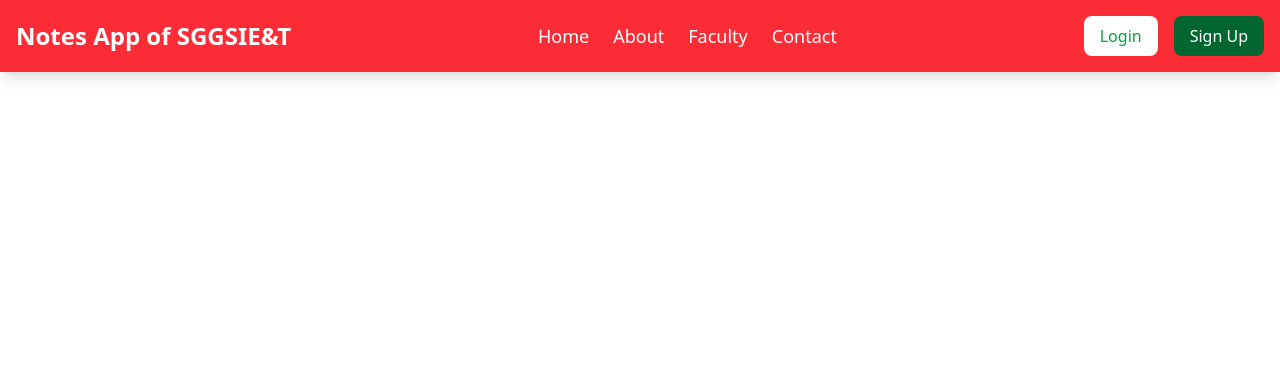
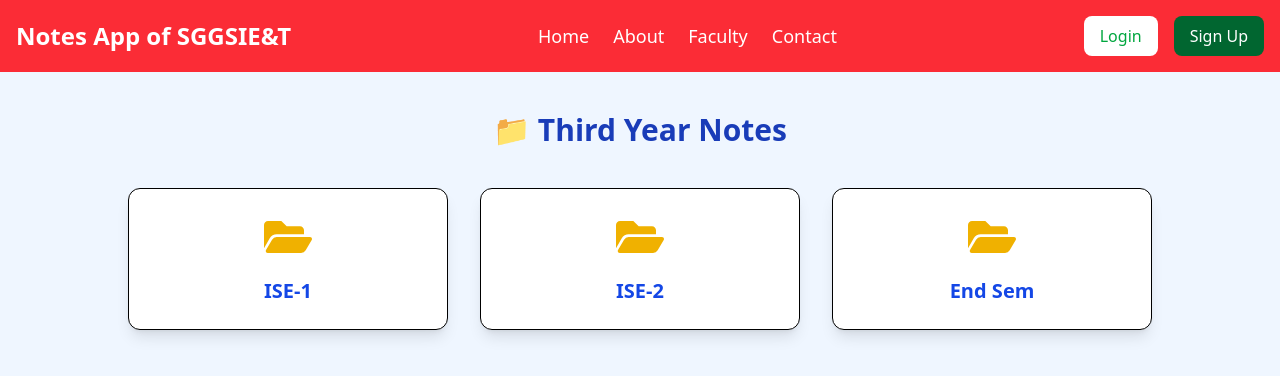
Before and after one commit to rupalishirnath/Departmental_Academic_Portal, a React (Vite) app in the folder frontend/: page /notes/third-year in a window 1280 px wide. Shown: the top 376 px of the page. Built offline with nearby package versions, Linux system fonts and the light colour scheme.

Commit message:
slight changes

```diff
--- a/frontend/src/App.jsx
+++ b/frontend/src/App.jsx
@@ -7,22 +7,28 @@
 import Contact from "./Components/Contact";
 import Login from "./Components/Login";
 import Signup from "./Components/Signup";
-import FirstYear from "./Components/FirstYear";
+//import FirstYear from "./Components/FirstYear";
+
+import FirstYear from './Components/FirstYear';
+import SecondYear from './Components/SecondYear';
+import ThirdYear from './Components/ThirdYear';
+import FourthYear from './Components/FourthYear'
+
 
 const App = () => {
   return (
    <>
 
       <Navbar />
-      <Routes>
-      <Route path="/" element={<Home />} />
-      <Route path="/notes/first-year" element={<FirstYear />} />
-        <Route path="/about" element={<About />} />
-        <Route path="/faculty" element={<Faculty />} />
-        <Route path="/contact" element={<Contact />} />
-        <Route path="/login" element={<Login />} />
-        <Route path="/signup" element={<Signup/>} />
-      </Routes>
+
+<Routes>
+  <Route path="/" element={<Home />} />
+  <Route path="/notes/first-year" element={<FirstYear />} />
+  <Route path="/notes/second-year" element={<SecondYear />} />
+  <Route path="/notes/third-year" element={<ThirdYear />} />
+  <Route path="/notes/final-year" element={<FourthYear />} />
+</Routes>
+
    </>
   );
 };
--- a/frontend/src/Components/FirstYear.jsx
+++ b/frontend/src/Components/FirstYear.jsx
@@ -1,36 +1,8 @@
-import React from 'react';
-import { FaFolderOpen } from 'react-icons/fa';
-
-const folders = [
-  { title: 'ISE-1', id: 'ise1' },
-  { title: 'ISE-2', id: 'ise2' },
-  { title: 'End Sem', id: 'endsem' },
-];
+import React from "react";
+import YearNotes from  './YearNotes';
 
 const FirstYear = () => {
-  const handleFolderClick = (folderId) => {
-    // Optional: Navigate to a sub-page or open modal
-    alert(`Open ${folderId} notes`);
-  };
-
-  return (
-    <div className="min-h-screen bg-blue-50 p-10">
-      <h1 className="text-3xl font-bold text-center text-blue-800 mb-10">📁 First Year Notes</h1>
-
-      <div className="grid grid-cols-1 sm:grid-cols-3 gap-8 max-w-5xl mx-auto">
-        {folders.map((folder) => (
-          <div
-            key={folder.id}
-            onClick={() => handleFolderClick(folder.id)}
-            className="cursor-pointer bg-white shadow-lg rounded-xl p-6 text-center border hover:shadow-2xl transition-all duration-300"
-          >
-            <FaFolderOpen className="text-5xl text-yellow-500 mx-auto mb-4" />
-            <h2 className="text-xl font-semibold text-blue-700">{folder.title}</h2>
-          </div>
-        ))}
-      </div>
-    </div>
-  );
+  return <YearNotes yearTitle="First Year" />;
 };
 
 export default FirstYear;
--- /dev/null
+++ b/frontend/src/Components/FourthYear.jsx
@@ -0,0 +1,8 @@
+import React from "react";
+import YearNotes from  './YearNotes';
+
+const FinalYear = () => {
+  return <YearNotes yearTitle="Final Year" />;
+};
+
+export default FinalYear;
--- /dev/null
+++ b/frontend/src/Components/SecondYear.jsx
@@ -0,0 +1,8 @@
+import React from "react";
+import YearNotes from "./YearNotes";
+
+const SecondYear = () => {
+  return <YearNotes yearTitle="Second Year" />;
+};
+
+export default SecondYear;
--- /dev/null
+++ b/frontend/src/Components/ThirdYear.jsx
@@ -0,0 +1,8 @@
+import React from "react";
+import YearNotes from "./YearNotes";
+
+const ThirdYear = () => {
+  return <YearNotes yearTitle="Third Year" />;
+};
+
+export default ThirdYear;
--- /dev/null
+++ b/frontend/src/Components/YearNotes.jsx
@@ -0,0 +1,39 @@
+// src/Components/YearNotes.jsx
+import React from "react";
+import { FaFolderOpen } from "react-icons/fa";
+
+const folders = [
+  { title: "ISE-1", id: "ise1" },
+  { title: "ISE-2", id: "ise2" },
+  { title: "End Sem", id: "endsem" },
+];
+
+const YearNotes = ({ yearTitle }) => {
+  const handleFolderClick = (folderId) => {
+    alert(`Open ${yearTitle} → ${folderId} notes`);
+    // Or navigate using useNavigate
+  };
+
+  return (
+    <div className="min-h-screen bg-blue-50 p-10">
+      <h1 className="text-3xl font-bold text-center text-blue-800 mb-10">
+        📁 {yearTitle} Notes
+      </h1>
+
+      <div className="grid grid-cols-1 sm:grid-cols-3 gap-8 max-w-5xl mx-auto">
+        {folders.map((folder) => (
+          <div
+            key={folder.id}
+            onClick={() => handleFolderClick(folder.id)}
+            className="cursor-pointer bg-white shadow-lg rounded-xl p-6 text-center border hover:shadow-2xl transition-all duration-300"
+          >
+            <FaFolderOpen className="text-5xl text-yellow-500 mx-auto mb-4" />
+            <h2 className="text-xl font-semibold text-blue-700">{folder.title}</h2>
+          </div>
+        ))}
+      </div>
+    </div>
+  );
+};
+
+export default YearNotes;
```
